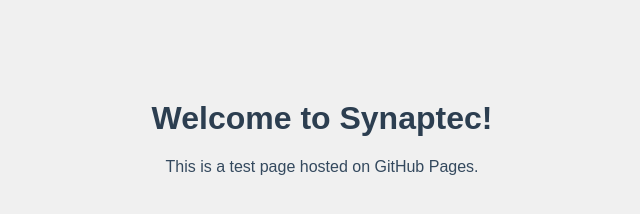
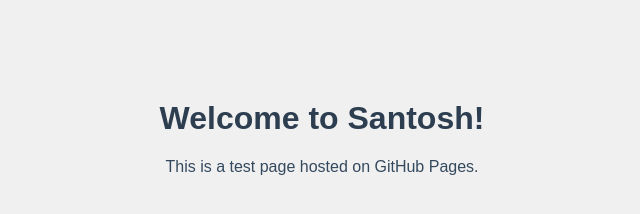
Before and after one commit to spantosh/spantosh-demo, a plain HTML site: page index.html in a window 1280 px wide. Shown: the whole page, without its empty margins (318-958 px from the left). Drawn offline with Linux system fonts and the light colour scheme.

Commit message:
Update index.html

```diff
--- a/index.html
+++ b/index.html
@@ -3,7 +3,7 @@
 <head>
     <meta charset="UTF-8">
     <meta name="viewport" content="width=device-width, initial-scale=1.0">
-    <title>Synaptec Test Page</title>
+    <title>Santosh Test Page</title>
     <style>
         body {
             font-family: Arial, sans-serif;
@@ -16,7 +16,7 @@
     </style>
 </head>
 <body>
-    <h1>Welcome to Synaptec!</h1>
+    <h1>Welcome to Santosh!</h1>
     <p>This is a test page hosted on GitHub Pages.</p>
 </body>
 </html>
```
